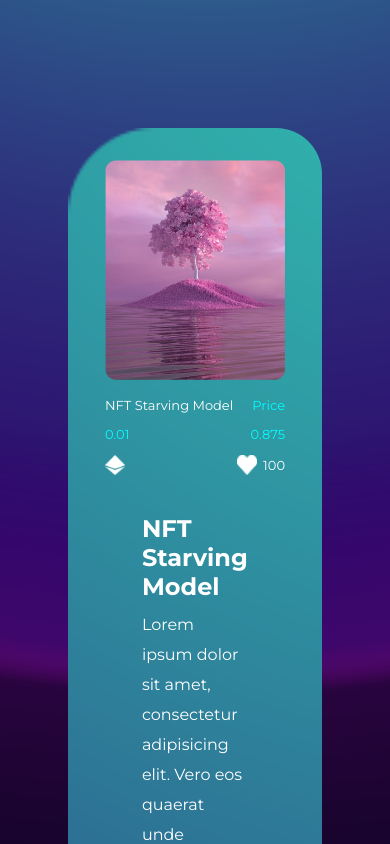
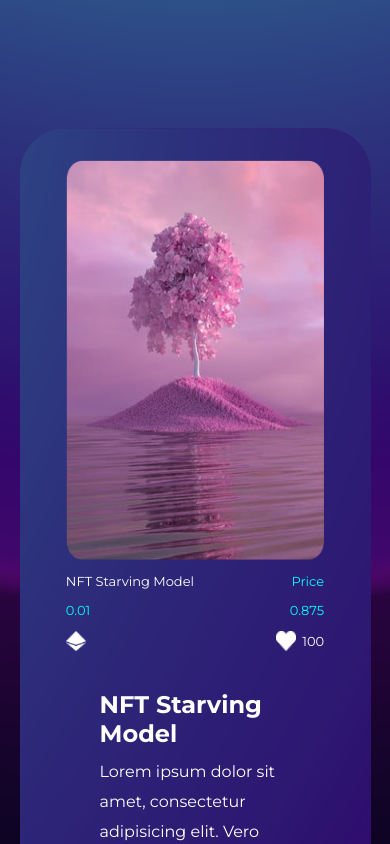
Before and after one commit to igaimerca/starving-model-website, a React (Vite) app: page / in a window 390 px wide. Shown: the part 860-1704 px from the top of the page. Built offline with nearby package versions, Linux system fonts and the light colour scheme.

Commit message:
feat: responsiveness

```diff
--- a/src/App.css
+++ b/src/App.css
@@ -24,10 +24,10 @@ header {
   right: 20px;
 }
 .nav-items {
-    translate: .4s all ease;
+  translate: 0.4s all ease;
 }
 .mobile-navbar {
-    position: relative;
+  position: relative;
   width: 100%;
   flex-direction: column;
   background-color: #06041b;
@@ -55,5 +55,26 @@ header {
   }
   .about-wrapper {
     flex-wrap: wrap;
+    width: 90% !important;
+  }
+
+  .about-wrapper .image_wrapper {
+    width: 90%;
+    display: flex;
+    flex-wrap: wrap;
+  }
+  .image_wrapper img {
+    width: 100% !important;
+    height: 400px !important;
+    align-items: center;
+  }
+
+  .image_wrapper .details{
+    flex-basis: 100%;
+  }
+
+  .details img{
+    width: 20px !important;
+    height: 20px !important;
   }
 }
--- a/src/components/About/About.css
+++ b/src/components/About/About.css
@@ -5,6 +5,7 @@
   border-radius: 46px;
   height: auto;
   background-image: url(/images/about_bg.png);
+  background-position: center;
   background-size: cover;
   padding: 2vh 2vw;
   display: flex;
--- a/src/components/About/About.jsx
+++ b/src/components/About/About.jsx
@@ -16,7 +16,7 @@ function About() {
             <p className='colored-header'>0.875</p>
           </div>
           <div className="icons">
-            <img src="/images/diamond.png" alt="" />
+            <img src="/images/diamond.png" alt="" style={{ width: "20px"}} />
             <div className="likes">
               <img src="/images/heart.png" alt="" />
               <span style={{ marginLeft: ".5em"}}>100</span>
```
